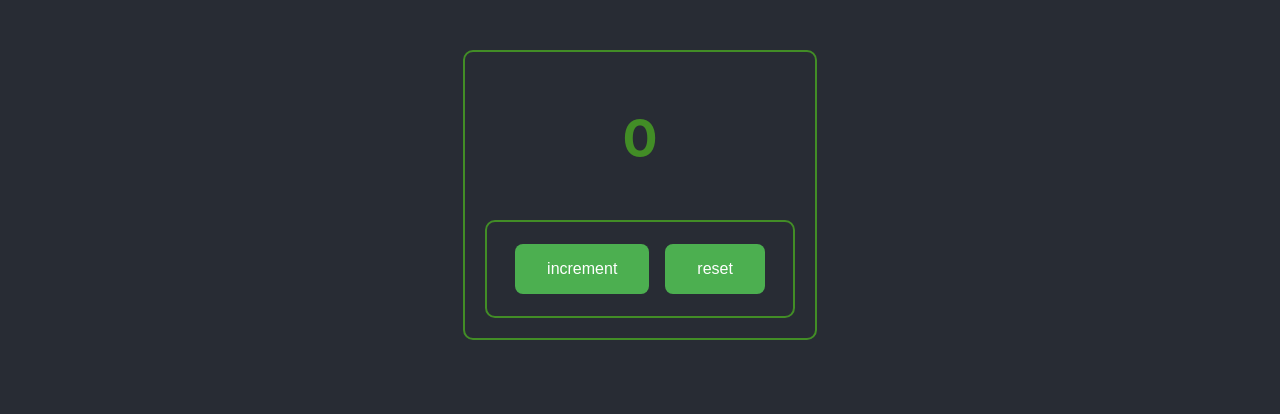
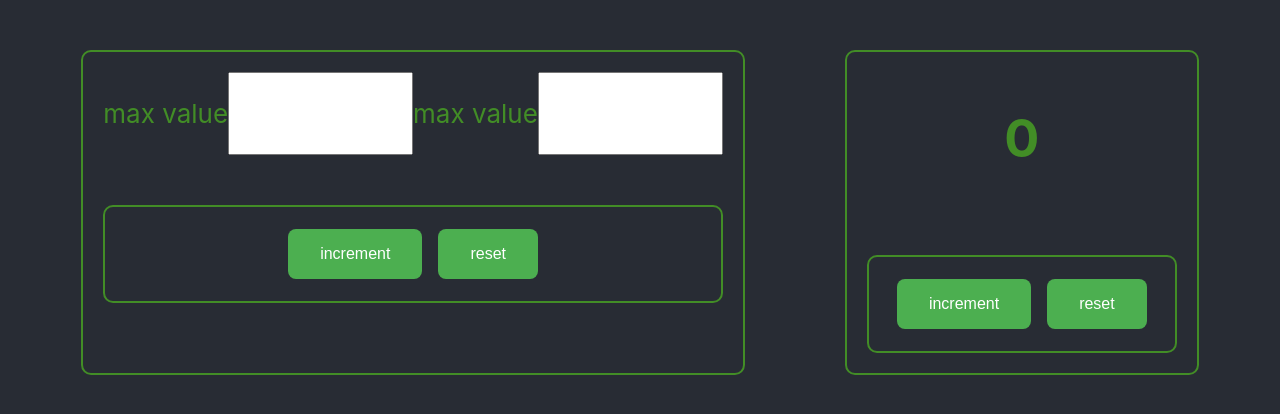
Before and after one commit to msaserj/counter, a React (Create React App) app: page / in a window 1280 px wide. Shown: the top 414 px of the page. Built offline with nearby package versions, Linux system fonts and the light colour scheme.

Commit message:
counter tuesday start

```diff
--- a/src/App.css
+++ b/src/App.css
@@ -1,3 +1,11 @@
+.counter {
+  display:  inline-flex;
+}
+.input-block {
+  flex-direction: column
+}
+
+
 .App {
   text-align: center;
   background-color: #282c34;
@@ -10,7 +18,7 @@
 }
 
 .window {
-  margin-top: 50px;
+  margin: 50px;
   padding: 20px;
   border: solid 2px ;
   border-radius: 10px;
--- a/src/App.tsx
+++ b/src/App.tsx
@@ -36,6 +36,7 @@ function App() {
                reset={reset}
                increment={increment}
                count={count}
+               className={buttonType}
            />
         </div>
     );
--- a/src/Tablo/Tablo.tsx
+++ b/src/Tablo/Tablo.tsx
@@ -1,23 +1,44 @@
-import React, {useState} from 'react';
+import React from 'react';
 import {Button} from "../Button/Button";
 
 type TabloType = {
     count: number
     increment: () => void
     reset: () => void
+    className: any
 }
 
 export const Tablo = (props: TabloType) => {
 
     return (
-        <div className="window">
-            <div className="counter">
-                <h1>{props.count}</h1>
+        <div className="counter">
+            <div className="window">
+                <div className="input-block">
+                    <div className="counter">
+                        <p>max value</p>
+                        <input type="number"/>
+                    </div>
+                    <div className="counter">
+                        <p>max value</p>
+                        <input type="number"/>
+                    </div>
+                </div>
+
+                <div className="buttons">
+                    <Button name={"increment"} callBack={props.increment} />
+                    <Button name={"reset"} callBack={props.reset}/>
+                </div>
             </div>
-            <div className="buttons">
-                <Button name={"increment"} callBack={props.increment}/>
-                <Button name={"reset"} callBack={props.reset}/>
+            <div className="window">
+                <div className="counter">
+                    <h1>{props.count}</h1>
+                </div>
+                <div className="buttons">
+                    <Button name={"increment"} callBack={props.increment} />
+                    <Button name={"reset"} callBack={props.reset}/>
+                </div>
             </div>
         </div>
+
     );
 };
```
